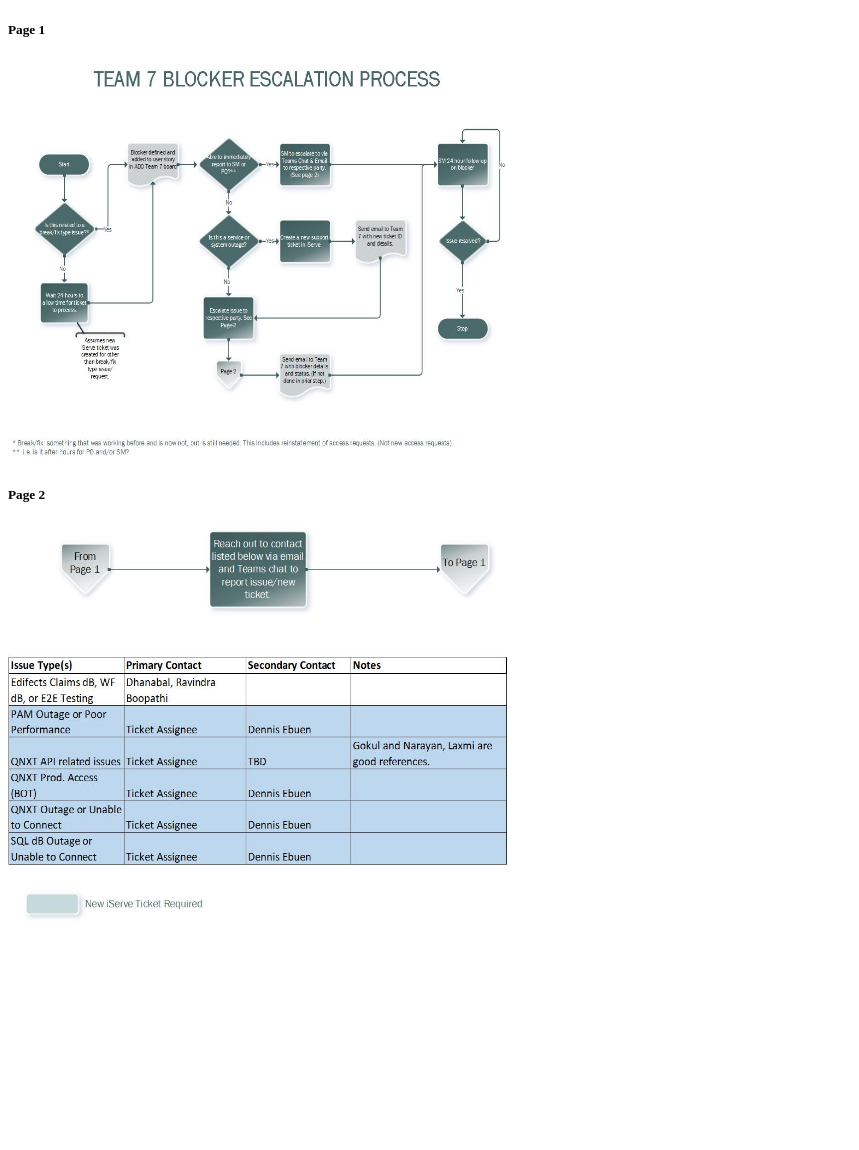
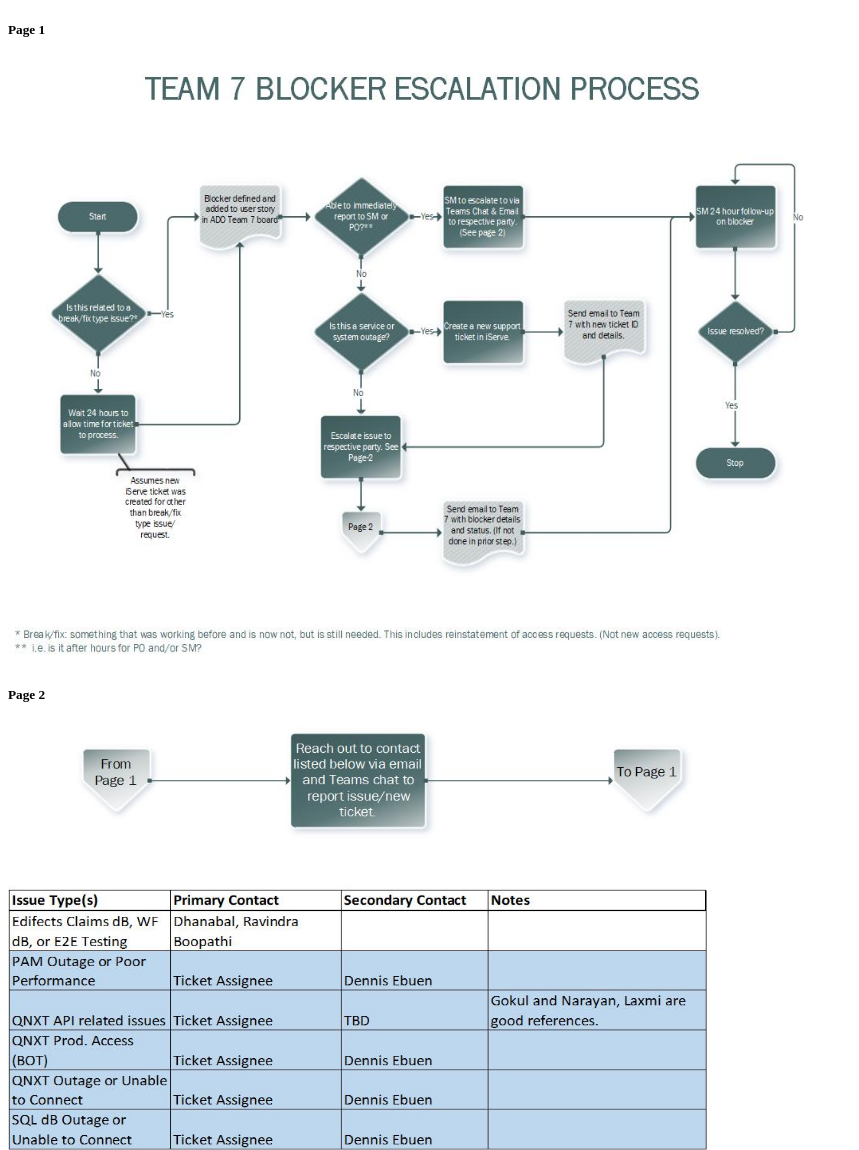
Before and after one commit to atlsykes/MH-Process, a plain HTML site: page index.htm in a window 1280 px wide. Shown: the top 1150 px of the page, without its empty margins (0-859 px from the left). Before the commit the page ends 937 px from the top, so only its background shows below. Drawn offline with Linux system fonts and the light colour scheme.

Commit message:
Add files via upload

```diff
--- a/index.htm
+++ b/index.htm
@@ -16,12 +16,12 @@
     <h5>Page 1</h5>
     <img
       src="./Team 7 Blocker Escalation Process-page1.jpg"
-      style="width: 500px; height: 400px"
+      style="width: 800px; height: 600px"
     />
     <h5>Page 2</h5>
     <img
       src="./Team 7 Blocker Escalation Process-page2.jpg"
-      style="width: 500px; height: 400px"
+      style="width: 700px; height: 500px"
     />
 
     <script src="" async defer></script>
```
